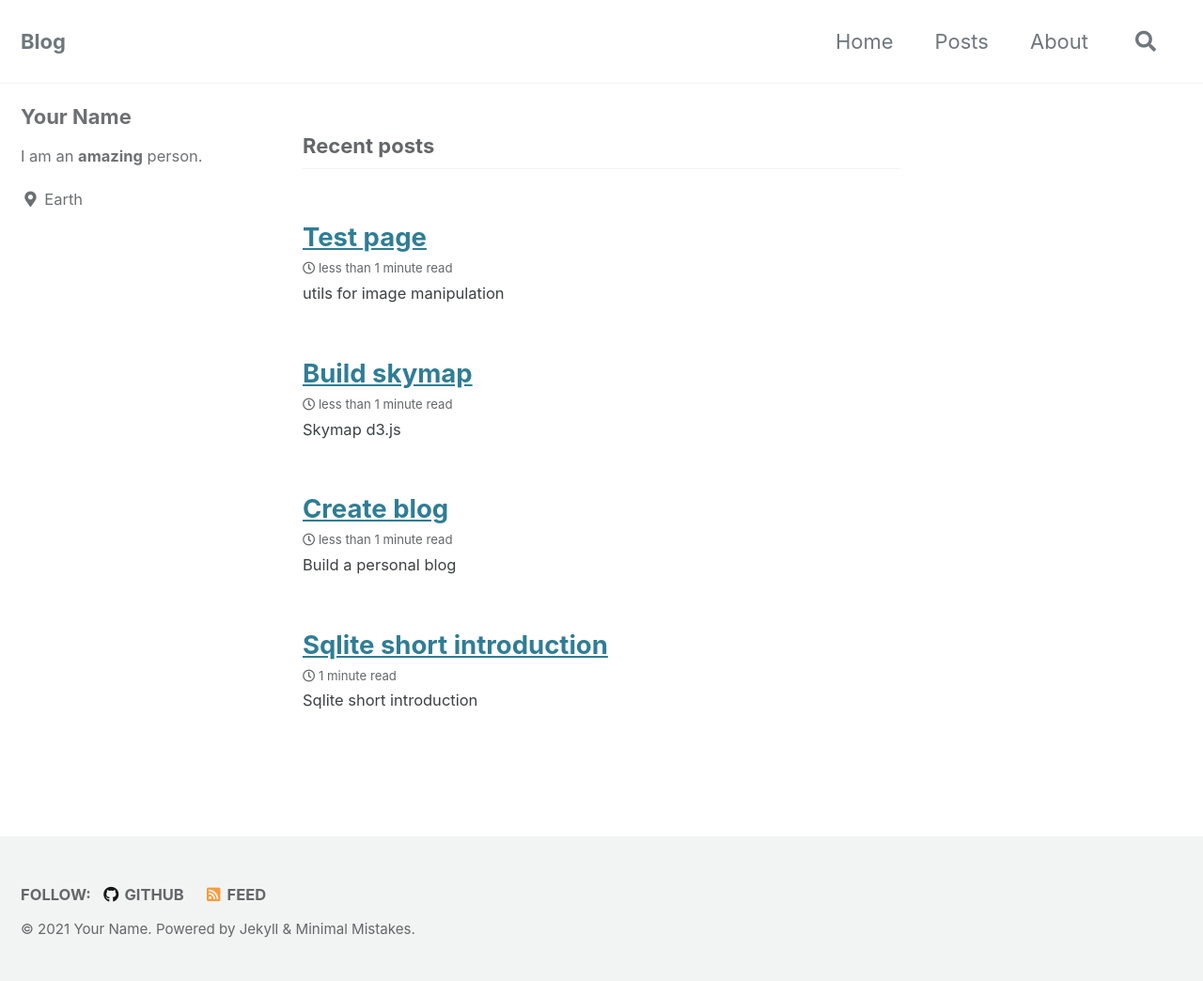
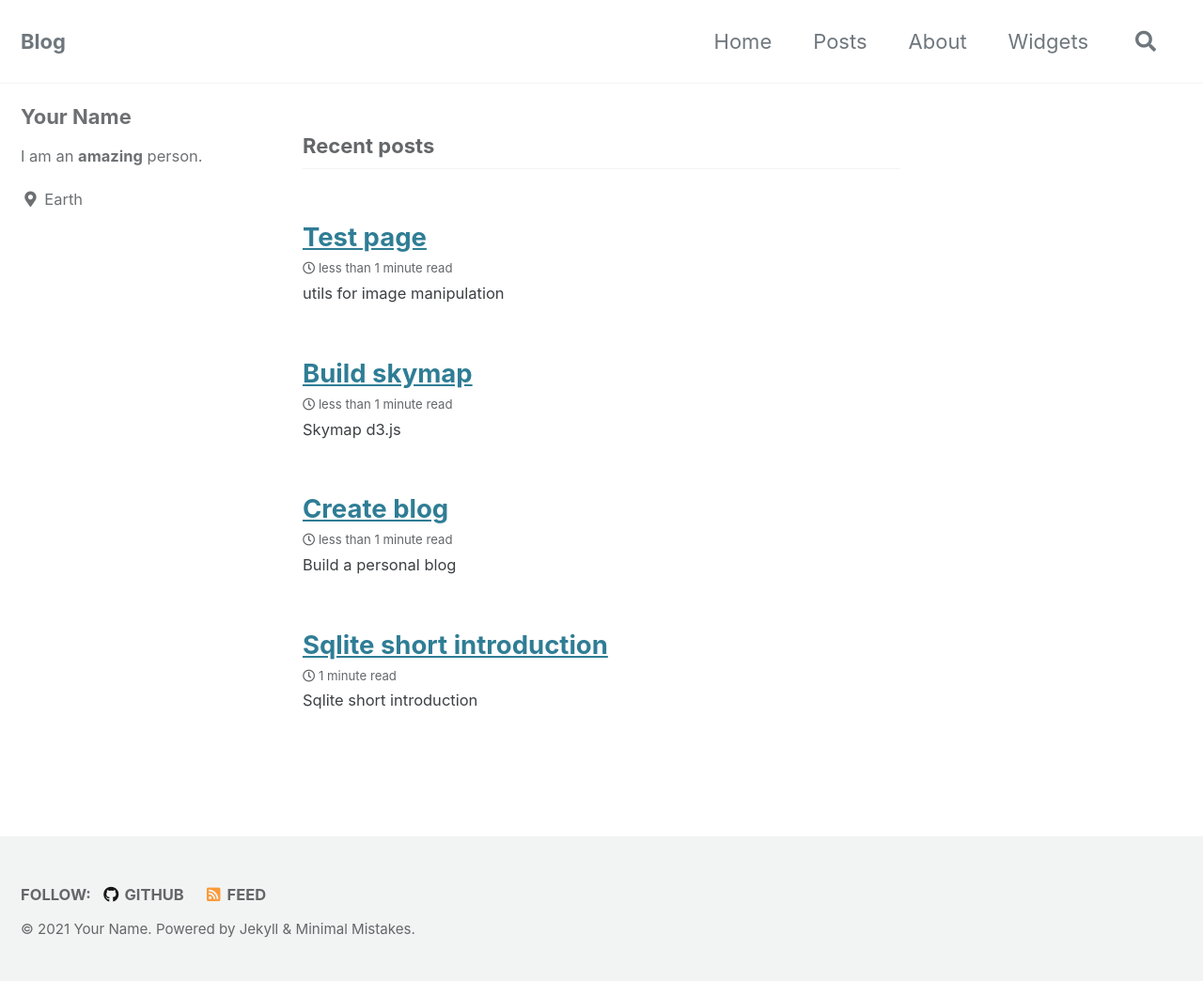
Before and after one commit to xiaolng/xiaolng.github.io, a Jekyll site: the page built from index.html, in a window 1280 px wide. Shown: the whole page at 94% size. Built offline with Jekyll 4.4.1, drawn with Linux system fonts in a browser that asks for light colours; cached includes are drawn as plain includes; the list of posts is cut into pages by our own code.

Commit message:
add file

```diff
--- a/_data/navigation.yml
+++ b/_data/navigation.yml
@@ -1,11 +1,13 @@
 # main links
 main:
   - title: "Home"
-    url: https://mmistakes.github.io/minimal-mistakes/docs/quick-start-guide/
+    url: https://xiaolng.io
   - title: "Posts"
     url: /year-archive/
   - title: "About"
     url: /about/
+  - title: "Widgets"
+    url: /widgets/
   # - title: "About"
   #   url: https://mmistakes.github.io/minimal-mistakes/about/
   # - title: "Sample Posts"
```
